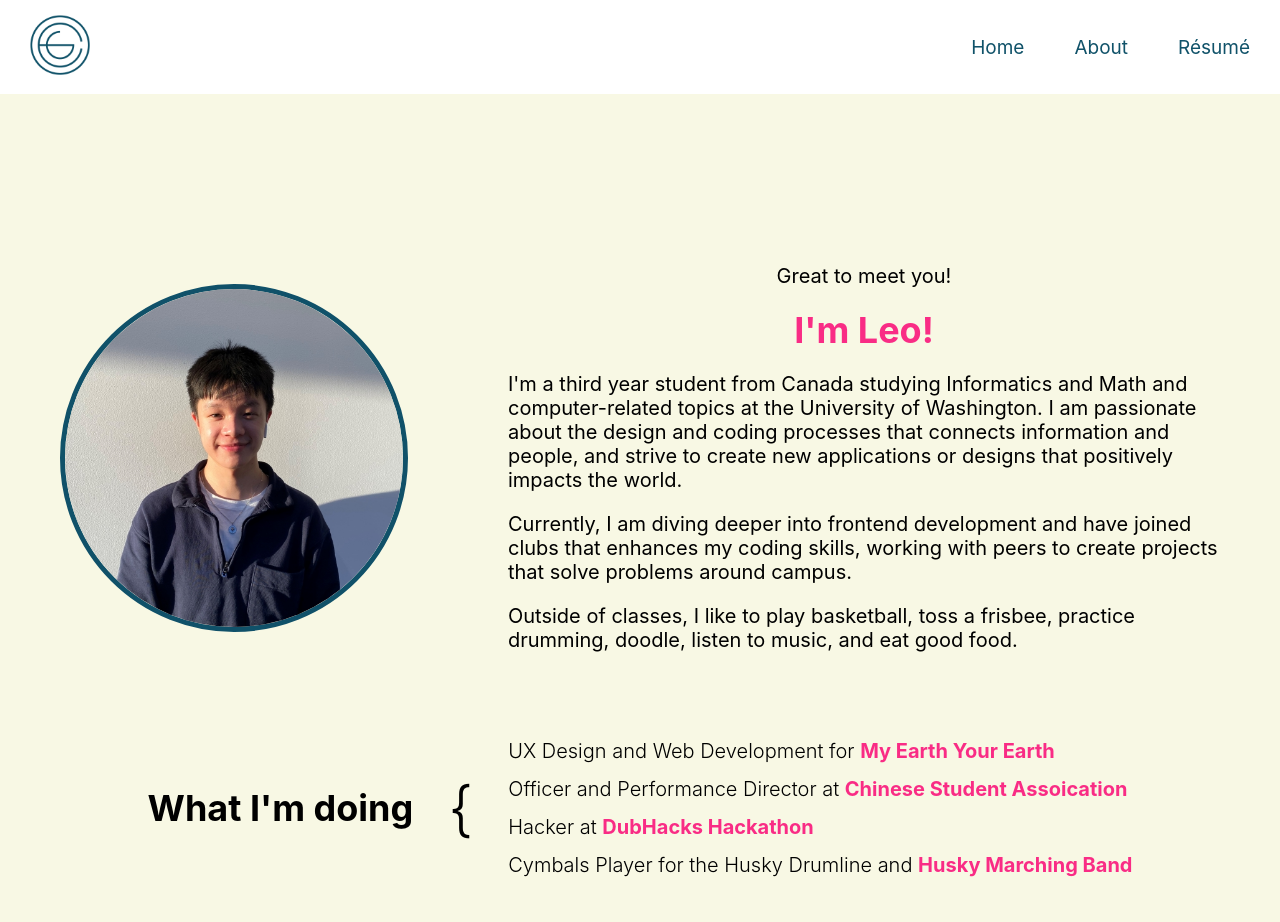
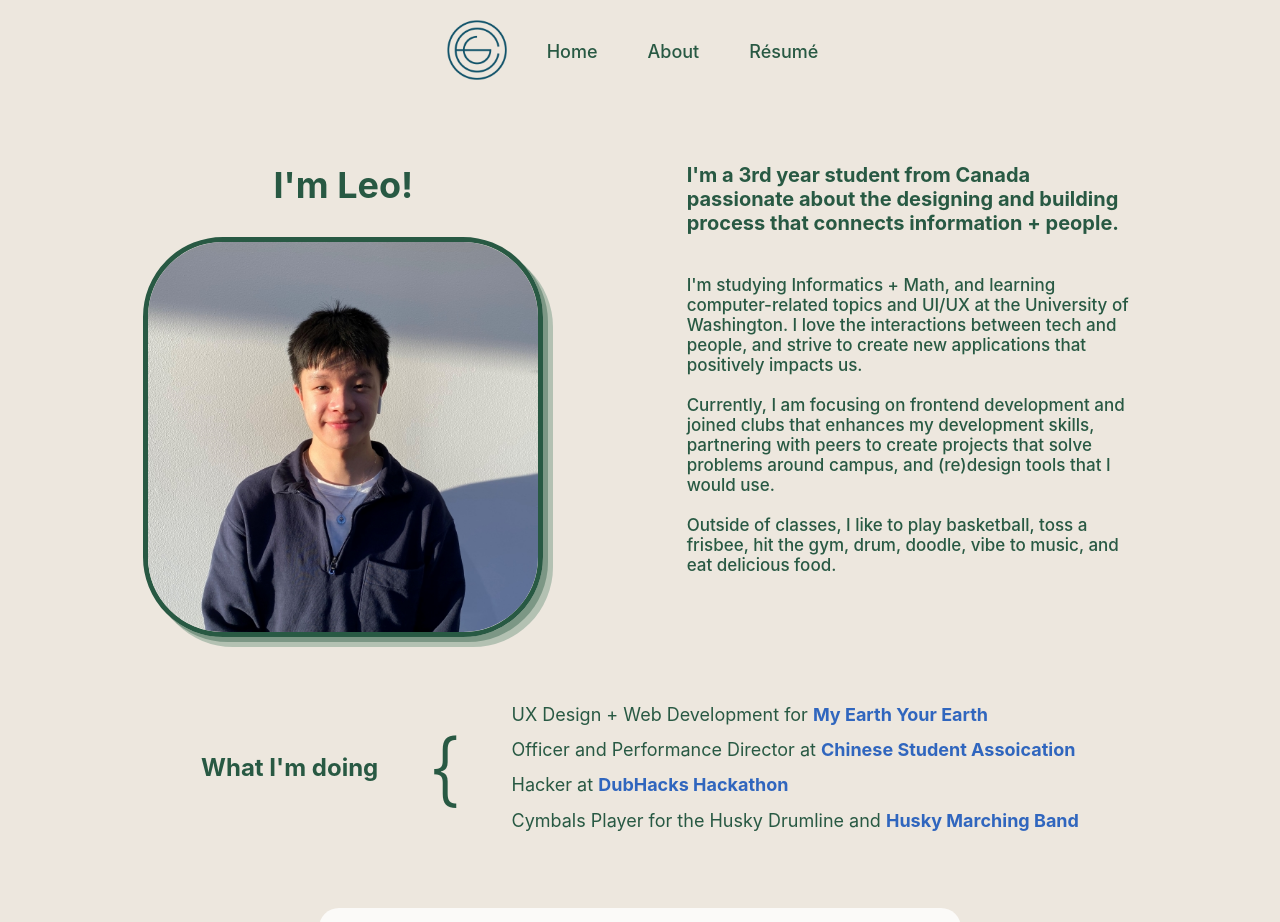
Before and after one commit to leowjli/leo-portfolio, a React (Create React App) app: page /about in a window 1280 px wide. Shown: the top 922 px of the page. Built offline with nearby package versions, Linux system fonts and the light colour scheme.

Commit message:
major css changes + about me updates

```diff
--- a/src/components/About.js
+++ b/src/components/About.js
@@ -3,11 +3,17 @@ import NavBar from "./Navbar";
 import Intro from "./Introduction";
 import Footer from "./Footer";
 import Involvements from "./Involvements";
+import { NavLink } from "react-router-dom";
 
   export default function About() {
     return (
       <div className="root-layout">
-        <NavBar />
+        <header>
+          <NavLink to="/">
+            <img className="namelogo" src="/img/Name Logo.png" alt="Leo Li" />
+          </NavLink>
+          <NavBar />
+        </header>
         <main>
           <Intro />
           <Involvements />
--- a/src/components/Banner.js
+++ b/src/components/Banner.js
@@ -3,12 +3,9 @@ import React from "react";
   export default function Banner() {
     return (
       <div className="intro">
-        <h1 className="greet">你好! Hello!</h1>
+        <h1 className="greet">Hello! 你好!</h1>
         <h1>What&apos;s up, I&apos;m Leo.</h1>
-        <div>
-          <p className="major">Mathematics + Informatics student</p>
-          <p className="major">at the University of Washington</p>
-        </div>
+        <p className="info">A frontend developer passionate about designing applications that connects information and people</p>
       </div>
     );
   }
--- a/src/components/Introduction.js
+++ b/src/components/Introduction.js
@@ -3,18 +3,22 @@ import React from "react";
   export default function Intro() {
     return (
       <section className="about">
-        <img src="/img/IMG_6671.JPG" alt="me smiling with sunlight on my face casting a glow with beige background" />
+        <div className="me">
+          <h1>I&apos;m Leo!</h1>
+          <img src="/img/IMG_6671.JPG" alt="me smiling with sunlight on my face casting a glow with beige background" />
+        </div>
         <div>
-          <p className="hi">Great to meet you!</p>
-          <h1 className="greet">I&apos;m Leo!</h1>
+          <h2>
+            I&apos;m a 3rd year student from Canada passionate about the designing and building process that connects information + people.
+          </h2>
           <p>
-            I&apos;m a third year student from Canada studying Informatics and Math and computer-related topics at the University of Washington. I am passionate about the design and coding processes that connects information and people, and strive to create new applications or designs that positively impacts the world.
+            I&apos;m studying Informatics + Math, and learning computer-related topics and UI/UX at the University of Washington. I love the interactions between tech and people, and strive to create new applications that positively impacts us.
           </p>
           <p>
-            Currently, I am diving deeper into frontend development and have joined clubs that enhances my coding skills, working with peers to create projects that solve problems around campus.
+            Currently, I am focusing on frontend development and joined clubs that enhances my development skills, partnering with peers to create projects that solve problems around campus, and (re)design tools that I would use.
           </p>
           <p>
-            Outside of classes, I like to play basketball, toss a frisbee, practice drumming, doodle, listen to music, and eat good food.
+            Outside of classes, I like to play basketball, toss a frisbee, hit the gym, drum, doodle, vibe to music, and eat delicious food.
           </p>
         </div>
       </section>
--- a/src/components/InvolveCards.js
+++ b/src/components/InvolveCards.js
@@ -4,12 +4,12 @@ import { Link } from "react-router-dom";
   function Cards(props) {
     return (
       <div>
-        <h5>
+        <h3>
           {props.position}
           <Link to={props.link} target="_blank" className={props.org} >
             <strong>{props.orgName}</strong>
           </Link>
-        </h5>
+        </h3>
       </div>
     );
   }
@@ -17,7 +17,7 @@ import { Link } from "react-router-dom";
   export default function InvolveCards() {
     return (
       <div className="activities">
-        <Cards position={"UX Design and Web Development for "} link={"https://myearthyourearth.webflow.io/"} orgName={"My Earth Your Earth"} />
+        <Cards position={"UX Design + Web Development for "} link={"https://myearthyourearth.webflow.io/"} orgName={"My Earth Your Earth"} />
         <Cards position={"Officer and Performance Director at "} link={"https://www.csauw.com/"} org={"csa"} orgName={"Chinese Student Assoication"} />
         <Cards position={"Hacker at "} link={"https://dh22.dubhacks.co/"} org={"dh"} orgName={"DubHacks Hackathon"} />
         <Cards position={"Cymbals Player for the Husky Drumline and "} link={"https://www.huskymarchingband.org/"} org={"hmb"} orgName={"Husky Marching Band"} />
--- a/src/components/Involvements.js
+++ b/src/components/Involvements.js
@@ -4,8 +4,8 @@ import InvolveCards from "./InvolveCards";
   export default function Involvements() {
     return (
       <section className="involvements">
-        <h1>What I'm doing</h1>
-        <h1 className="curly">&#123;</h1>
+        <h2>What I'm doing</h2>
+        <h2 className="curly">&#123;</h2>
         <InvolveCards />
       </section>
     );
--- a/src/components/Navbar.js
+++ b/src/components/Navbar.js
@@ -11,9 +11,6 @@ import { useState } from 'react';
 
     return (
       <nav className="navbar">
-        <NavLink to="/">
-          <img className="namelogo" src="/img/Name Logo.png" alt="Leo Li" />
-        </NavLink>
         <button className="dropdown-btn" onClick={toggleMenu} aria-label="hamburger-menu">
           <i className={open ? 'fas fa-times' : 'fas fa-bars'}/>
         </button>
--- a/src/css/style.css
+++ b/src/css/style.css
@@ -5,18 +5,10 @@
 body {
   margin: 0;
   font-family: Inter, 'Roboto', sans-serif;
-  background-color: rgb(248, 248, 228);
+  background-color: #ede7de;
   /* old bg color -> #e7f5fa */
-  color: black;
+  color: #285943;
   cursor: url('../../public/img/Cursor.png'), auto;
-}
-
-a, button {
-  cursor: url('../../public/img/Cursor.png'), auto;
-}
-
-h2 {
-  margin: 10px 0;
 }
 
 .root-layout {
@@ -25,31 +17,53 @@ h2 {
   min-height: 100vh;
 }
 
+a, button {
+  cursor: url('../../public/img/Cursor.png'), auto;
+}
+
+article, h1, h3 {
+  margin-top: 0;
+  margin-bottom: 0;
+}
+
+h2 {
+  margin: 5px 0;
+}
+
+p {
+  margin: 0;
+  padding: 0;
+  font-weight: 500;
+}
+
+header {
+  padding: 10px;
+}
+
+header, .navbar {
+  display: flex;
+  align-items: center;
+}
+
 .namelogo {
   max-width: 50px;
   max-height: 50px;
 }
 
-.navbar, .menu ul {
+header, .menu ul {
   width: 100%;
   display: flex;
   align-items: center;
   position: relative;
-  padding: 10px;
-  background-color: white;
-}
-
-.menu {
-  margin-left: auto;
 }
 
 .menu li a {
   text-align: center;
   text-decoration: none;
-  color: #105269;
-  margin: 0 5px;
-  padding: 2.5px 5px;
+  color: #285943;
+  padding: 10px;
   position: relative;
+  font-weight: 500;
   z-index: 1;
 }
 
@@ -58,7 +72,7 @@ h2 {
   position: absolute;
   width: 100%;
   height: 100%;
-  background-color: #105269;
+  background-color: #285943;
   border-radius: 10px;
   top: 0;
   left: 0;
@@ -77,7 +91,8 @@ h2 {
   transform: scaleX(1);
 }
 
-.footer {
+/*-------- FOOTER --------*/
+.footer, .connect {
   display: flex;
   flex-direction: column;
   align-items: center;
@@ -86,19 +101,15 @@ h2 {
 }
 
 .connect {
-  display: flex;
-  flex-direction: column;
-  align-items: center;
-  justify-content: center;
   background-color: rgba(255, 255, 255, 0.8);
-  padding: 10px 60px;
-  margin: 10px 30px;
+  padding: 20px 40px;
+  margin: 10px 20px;
   border-radius: 20px;
   max-width: 800px;
 }
 
 .connect h3 {
-  font-weight: 400;
+  font-weight: 500;
 }
 
 .cntlink {
@@ -171,18 +182,15 @@ h2 {
 
 .cr {
   width: 100%;
-  font-size: 10px;
+  font-size: 12px;
   padding: 15px;
 }
+/* --------- FOOTER END --------- */
 
-article, h1, h3, h5 {
-  margin-top: 0;
-  margin-bottom: 0;
-}
-
-.intro h1, p {
+.intro h1, .intro p {
   margin: 0;
   padding: 0;
+  color: #1c2022;
 }
 
 .intro, .intro div {
@@ -192,26 +200,29 @@ article, h1, h3, h5 {
   align-items: center;
 }
 
-.greet {
+.intro .greet {
   color: #f92c85;
 }
 
 .intro {
   font-size: 18px;
-  padding: 100px 0;
+  padding: 50px 0 100px;
 }
 
-.major {
+.info {
+  text-align: center;
+  max-width: 400px;
   font-size: 16px;
   line-height: 1.4;
 }
 
 .work {
   display: flex;
-  flex-direction: column;
   flex-wrap: wrap;
   align-content: center;
-  margin: 0 auto 150px;
+  justify-content: center;
+  padding: 0 20px;
+  margin: 0 auto 100px;
   column-gap: 15px;
   row-gap: 25px;
   max-width: 1250px;
@@ -219,7 +230,7 @@ article, h1, h3, h5 {
 
 .work a {
   text-decoration: none;
-  color: black;
+  color: #285943;
 }
 
 .card {
@@ -227,7 +238,7 @@ article, h1, h3, h5 {
   border-radius: 20px;
   box-shadow: rgba(149, 157, 165, 0.2) 0px 8px 24px;
   transition: 0.3s;
-  max-width: 500px;
+  max-width: 450px;
 }
 
 .card:hover {
@@ -300,23 +311,33 @@ article, h1, h3, h5 {
   font-style: italic;
 }
 
-.about {
+.about, .me {
   display: flex;
   flex-direction: column;
   align-items: center;
-  justify-content: center;
-  margin: 100px 40px 20px 40px;
+  justify-content: flex-start;
+}
+
+.about {
+  margin: 40px 40px 60px;
 }
 
 .about img {
-  width: 50%;
+  width: 100%;
   height: auto;
-  border-radius: 50%;
-  border: solid 5px #105169;
+  border-radius: 20%;
+  border: solid 5px rgb(40, 89, 67);
+  box-shadow: rgba(40, 89, 67, 0.4) 5px 5px, rgba(45, 103, 77, 0.3) 10px 10px;
 }
 
 .about h1 {
-  font-size: 24px;
+  font-size: 36px;
+  margin-bottom: 30px;
+}
+
+.about h2 {
+  font-size: 20px;
+  margin: 40px 0;
 }
 
 .about p {
@@ -336,7 +357,7 @@ article, h1, h3, h5 {
 
 .involvements a {
   text-decoration: none;
-  color: #f92c85;
+  color: #3066BE;
 }
 
 .involvements a:hover{
@@ -362,9 +383,9 @@ article, h1, h3, h5 {
   margin: 5px 0;
 }
 
-.activities h5 {
+.activities h3 {
   line-height: 1.4;
-  font-weight: 300;
+  font-weight: 400;
   font-size: 16px;
   overflow-wrap: break-word;
   word-wrap: break-word;
@@ -383,14 +404,15 @@ article, h1, h3, h5 {
   margin-bottom: 50px;
   width: 95%;
   height: inherit;
-  box-shadow: 0px 20px 40px gray;
+  box-shadow: rgba(0, 0, 0, 0.56) 0px 22px 70px 4px;
 }
 
 .previews {
   display: flex;
-  flex-direction: row;
+  flex-direction: column;
   align-items: center;
   justify-content: center;
+  margin-bottom: 50px;
 }
 
 button {
@@ -398,12 +420,11 @@ button {
   border: none;
   border-radius: 25px;
   padding: 10px;
-  margin-bottom: 50px;
   position: relative;
 }
 
 button a {
-  color: #105269;
+  color: #285943;
   font-size: 20px;
   padding: 10px 20px;
   text-decoration: none;
@@ -415,7 +436,7 @@ button a::before {
   position: absolute;
   width: 100%;
   height: 100%;
-  background-color: #105269;
+  background-color: #285943;
   border-radius: 25px;
   top: 0;
   left: 0;
@@ -556,14 +577,18 @@ iframe {
 
   .menu ul {
     position: absolute;
-    top: 50px;
+    top: 42px;
     left: 0;
     width: 100%;
     display: none;
+    padding: 0;
   }
 
   .menu.expanded ul {
     display: block;
+    background-color: rgb(237, 231, 222, 0.5);
+    backdrop-filter: blur(10px);
+    padding: 10px 0;
   }
 
   .menu li {
@@ -574,15 +599,14 @@ iframe {
 
   .menu li a {
     display: block;
-    width: 100%;
-  }
-
-  .about h1, .hi {
-    text-align: center;
   }
 }
 
 @media (min-width: 598px) {
+  header {
+    justify-content: center;
+  }
+
   .dropdown-btn {
     display: none;
   }
@@ -592,6 +616,7 @@ iframe {
     flex-direction: row;
     position: static;
     padding: 0;
+    margin: 16px 10px;
   }
 
   .intro {
@@ -608,7 +633,11 @@ iframe {
   }
 
   .about {
-    margin: 100px 80px 20px;
+    margin: 40px 80px 60px;
+  }
+
+  .about img {
+    width: 80%;
   }
 
   .about p {
@@ -619,12 +648,16 @@ iframe {
     margin: 20px 80px;
   }
 
-  .activities h5 {
+  .activities h3 {
     font-size: 16px;
   }
 
   .resumepic {
     width: 75%;
+  }
+
+  .previews {
+    flex-direction: row;
   }
 
   .connect {
@@ -683,23 +716,15 @@ iframe {
 
   .menu li {
     padding: 5px 10px;
-    font-size: 19px;
-  }
-
-  .connect {
-    font-size: 20px;
-  }
-
-  .cr {
-    font-size: 12px;
+    font-size: 18px;
   }
 
   .intro {
-    font-size: 22px;
-    padding: 150px 0;
+    font-size: 24px;
   }
 
-  .major {
+  .major, .info,
+  .activities h3 {
     font-size: 18px;
   }
 
@@ -710,11 +735,16 @@ iframe {
   .about {
     flex-direction: row;
     justify-content: space-evenly;
-    margin: 100px 40px 20px;
+    align-items: flex-start;
+    margin: 40px;
   }
 
   .about img {
-    width: 40%;
+    width: 300px;
+  }
+
+  .about h2 {
+    margin-top: 0;
   }
 
   .about p {
@@ -723,6 +753,11 @@ iframe {
 
   .about div {
     margin-left: 40px;
+    max-width: 450px;
+  }
+
+  .about .me {
+    margin-left: 0;
   }
 
   .involvements {
@@ -730,7 +765,7 @@ iframe {
     margin: 20px 40px;
   }
 
-  .involvements h1 {
+  .involvements h2 {
     text-align: center;
   }
 
@@ -739,12 +774,12 @@ iframe {
     padding: 12px 50px;
   }
 
-  .activities h5 {
-    font-size: 17px;
+  .connect {
+    font-size: 20px;
   }
 
-  .resumepic {
-    width: 55%;
+  .cr {
+    font-size: 12px;
   }
 
   .ezpark-main p {
@@ -785,10 +820,6 @@ iframe {
     margin-left: 15px;
   }
 
-  .connect {
-    font-size: 22px;
-  }
-
   .intro {
     font-size: 26px;
   }
@@ -798,7 +829,6 @@ iframe {
   }
 
   .work {
-    flex-direction: row;
     flex-wrap: nowrap;
   }
 
@@ -813,15 +843,15 @@ iframe {
   .about {
     flex-direction: row;
     justify-content: space-evenly;
-    margin: 150px 60px 20px;
+    margin: 60px 60px 30px;
   }
 
   .about img {
-    width: 30%;
+    width: 400px;
   }
 
   .about div {
-    margin-left: 100px;
+    margin-left: 60px;
   }
 
   .about h1 {
@@ -829,29 +859,15 @@ iframe {
   }
 
   .about p {
-    font-size: 20px;
+    font-size: 17px;
   }
 
   .involvements {
-    margin: 40px 90px;
-  }
-
-  .involvements h1 {
-    font-size: 36px;
-  }
-
-  .involvements .curly {
-    display: block;
-    padding: 12px 35px;
-    font-size: 60px;
-  }
-
-  .activities h5 {
-    font-size: 20px;
+    margin: 40px 60px;
   }
 
   .resumepic {
-    width: 45%;
+    width: 55%;
   }
 
   .ezpark-main p {
```
Also changed, not shown: src/components/Home.js (+7 -1 lines), src/components/Resume.js (+7 -1 lines).
